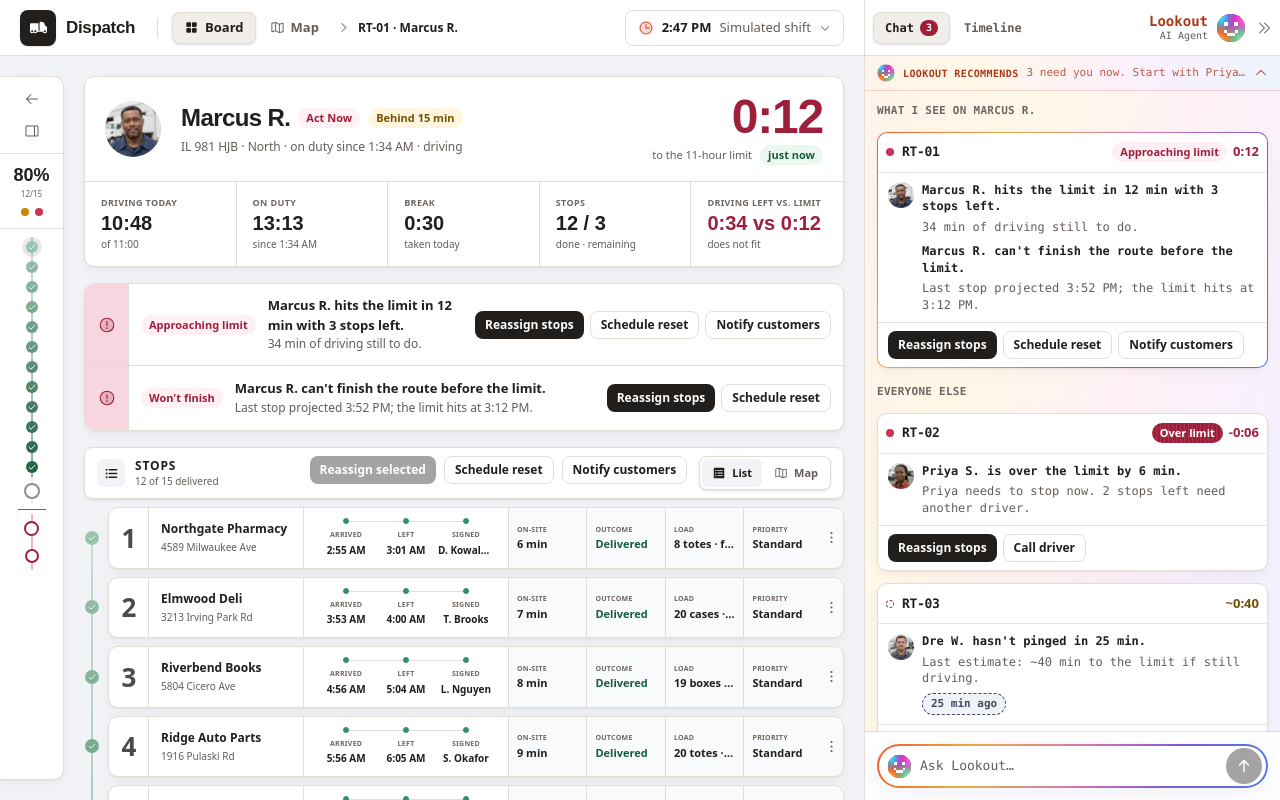
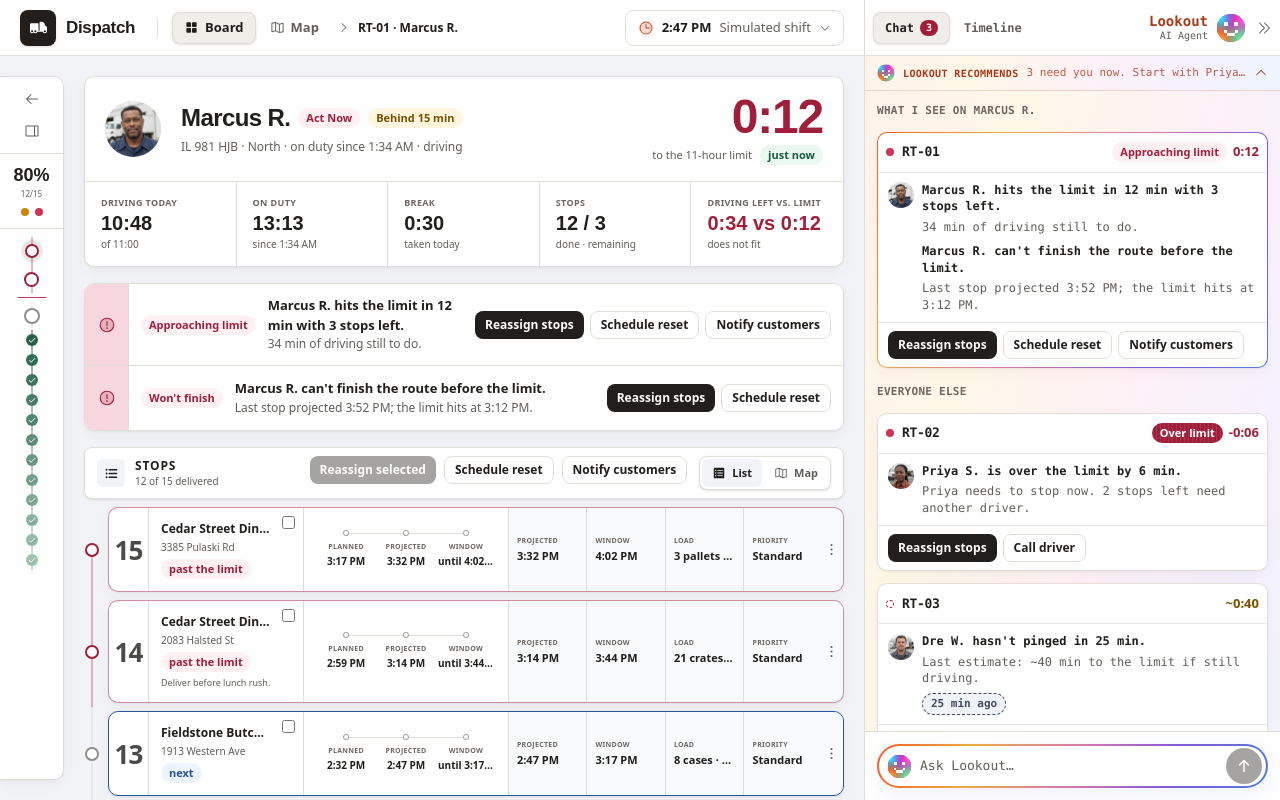
Before and after one commit to davekeller/dispatcher-dashboard, a React (Vite) app: page /routes/drv-01 in a window 1280 px wide. Built offline with nearby package versions, Linux system fonts and the light colour scheme.

Commit message:
Reverse route timelines to lead with remaining work

```diff
--- a/src/index.css
+++ b/src/index.css
@@ -145,7 +145,7 @@ body { @apply bg-canvas text-ink font-sans; }
 .lookout-metric-active { box-shadow: inset 0 -2px 0 var(--color-lookout); }
 
 .route-history-progress {
-  background: linear-gradient(to bottom, var(--color-route-done-start), var(--color-route-done-end));
+  background: linear-gradient(to top, var(--color-route-done-start), var(--color-route-done-end));
 }
 
 .route-history-node {
--- a/src/lib/routeTimeline.ts
+++ b/src/lib/routeTimeline.ts
@@ -2,12 +2,13 @@ export type MiniTimelineLayout = {
   positions: number[]
 }
 
-/** One literal overview scale: every route stop receives an equal slot from top to bottom.
- * Visual focus comes from node size and status color, never positional magnification. */
+/** One literal overview scale in reverse route order: every route stop receives an equal
+ * slot, with the route end at the top and its origin at the bottom. Visual focus comes
+ * from node size and status color, never positional magnification. */
 export function miniTimelineLayout(statuses: readonly string[]): MiniTimelineLayout {
   if (statuses.length === 0) return { positions: [] }
   if (statuses.length === 1) return { positions: [50] }
-  return { positions: statuses.map((_, index) => 5 + (index / (statuses.length - 1)) * 90) }
+  return { positions: statuses.map((_, index) => 95 - (index / (statuses.length - 1)) * 90) }
 }
 
 /** Percentage of the light endpoint to use for a completed stop. The route origin
--- a/src/views/route/RouteFilePage.tsx
+++ b/src/views/route/RouteFilePage.tsx
@@ -107,7 +107,7 @@ export default function RouteFilePage() {
             </Suspense>
           ) : (
             <ol className="flex flex-col gap-2">
-              {view.route.stops.map((s) => (
+              {[...view.route.stops].reverse().map((s) => (
                 <li key={s.id} id={`stop-${s.id}`} className="scroll-mt-16">
                   <StopReceipt stop={s} delivery={deliveryById.get(s.deliveryId)} view={view} selected={selected.includes(s.id)} onToggle={() => toggle(s.id)} pastLimit={pastLimitIds.has(s.id)} />
                 </li>
--- a/src/views/route/RouteRail.tsx
+++ b/src/views/route/RouteRail.tsx
@@ -10,6 +10,7 @@ import StopStatusMarker, { stopHistoryStyle } from './StopStatusMarker'
 
 interface Node {
   stop: Stop
+  routeIndex: number
   t: number
   customer: string
   late: boolean
@@ -55,15 +56,15 @@ function stopState(node: Node, nextId: string | undefined, pastLimitIds: Set<str
 }
 
 /** A route-first progress rail. The summary answers "where are we?" and "does it fit?"
- * before the stop sequence supplies detail. Stop spacing follows route order rather than
- * elapsed time so completed, current, upcoming, and post-limit work remain scannable. */
+ * before the stop sequence supplies detail. Stops render in reverse route order so the
+ * remaining and newly reassigned work leads, while the source route order stays intact. */
 export default function RouteRail({ view, deliveryById, pastLimitIds, collapsed, onCollapsedChange, activeStopId, onSelectStop }: { view: DriverView; deliveryById: Map<string, Delivery>; pastLimitIds: Set<string>; activeStopId?: string | null; onSelectStop?: (id: string) => void; collapsed: boolean; onCollapsedChange: (c: boolean) => void }) {
   const { route, now } = view
   const schedule = routeScheduleSignal(view)
   const hos = routeHosSignal(view)
   const nextId = view.next?.id
   const progress = view.total === 0 ? 1 : view.done / view.total
-  const [active, setActive] = useState<string | null>(route.stops[0]?.id ?? null)
+  const [active, setActive] = useState<string | null>(nextId ?? route.stops.at(-1)?.id ?? null)
   // In map mode the page owns the selection; in list mode the receipt being read does.
   const shownActive = activeStopId !== undefined ? activeStopId : active
   const [summaryOpen, setSummaryOpen] = useState(true)
@@ -71,7 +72,7 @@ export default function RouteRail({ view, deliveryById, pastLimitIds, collapsed,
   const timelineRef = useRef<HTMLDivElement>(null)
   const nodeRefs = useRef(new Map<string, HTMLButtonElement>())
 
-  const nodes = useMemo<Node[]>(() => route.stops.map((stop) => {
+  const nodes = useMemo<Node[]>(() => route.stops.map((stop, routeIndex) => {
     const t = stop.status === 'done' || stop.status === 'failed'
       ? (stop.departedAt ?? stop.plannedEta)
       : stop.status === 'in_progress'
@@ -80,19 +81,21 @@ export default function RouteRail({ view, deliveryById, pastLimitIds, collapsed,
     const windowEnd = deliveryById.get(stop.deliveryId)?.window.end
     return {
       stop,
+      routeIndex,
       t,
       customer: deliveryById.get(stop.deliveryId)?.customer ?? stop.deliveryId,
       late: stop.status === 'pending' && windowEnd !== undefined && t > windowEnd,
     }
   }), [deliveryById, now, route.stops, view.driftMin])
+  const displayedNodes = useMemo(() => [...nodes].reverse(), [nodes])
 
   const firstPastLimitId = nodes.find((node) => pastLimitIds.has(node.stop.id))?.stop.id
   const firstRemainingIndex = nodes.findIndex((node) => node.stop.status !== 'done' && node.stop.status !== 'failed')
   const lastCompleteIndex = nodes.reduce((last, node, index) => node.stop.status === 'done' || node.stop.status === 'failed' ? index : last, -1)
 
   useEffect(() => {
-    setActive(route.stops[0]?.id ?? null)
-  }, [route.id, route.stops])
+    setActive(nextId ?? route.stops.at(-1)?.id ?? null)
+  }, [nextId, route.id, route.stops])
 
   useEffect(() => {
     setSummaryOpen(true)
@@ -208,8 +211,9 @@ export default function RouteRail({ view, deliveryById, pastLimitIds, collapsed,
 
       {(collapsed || timelineOpen) && <div ref={timelineRef} data-collapsed={collapsed} className={`route-timeline-scroll min-h-0 flex-1 overflow-y-auto overscroll-contain ${collapsed ? 'px-1 py-2' : 'px-2 pb-2'}`}>
         <ol>
-          {nodes.map((node, index) => {
+          {displayedNodes.map((node) => {
             const { stop } = node
+            const index = node.routeIndex
             const isActive = shownActive === stop.id
             const isFirstPast = stop.id === firstPastLimitId
             const state = stopState(node, nextId, pastLimitIds)
@@ -220,18 +224,6 @@ export default function RouteRail({ view, deliveryById, pastLimitIds, collapsed,
             const rowSize = collapsed ? completed ? 'h-5' : 'h-7' : completed ? 'min-h-8' : 'min-h-10'
             return (
               <li key={stop.id}>
-                {isFirstPast && (
-                  <div style={collapsed ? undefined : TIMELINE_COLUMNS} className={`${collapsed ? 'my-1 flex justify-center' : 'grid h-6 items-center'}`} title="The remaining route crosses the driver's 11-hour HOS limit here">
-                    {collapsed ? (
-                      <span className="h-px w-7 bg-act-now-fill" />
-                    ) : (
-                      <>
-                        <span className="relative flex h-6 items-center justify-center"><span className="absolute inset-y-0 w-px bg-act-now-fill" /><span className="relative h-px w-4 bg-act-now-fill" /></span>
-                        <span className="pl-2 text-[8px] font-semibold uppercase tracking-[0.05em] text-act-now">HOS limit</span>
-                      </>
-                    )}
-                  </div>
-                )}
                 <button
                   ref={(element) => {
                     if (element) nodeRefs.current.set(stop.id, element)
@@ -260,6 +252,18 @@ export default function RouteRail({ view, deliveryById, pastLimitIds, collapsed,
                     </span>
                   )}
                 </button>
+                {isFirstPast && (
+                  <div style={collapsed ? undefined : TIMELINE_COLUMNS} className={`${collapsed ? 'my-1 flex justify-center' : 'grid h-6 items-center'}`} title="The remaining route crosses the driver's 11-hour HOS limit here">
+                    {collapsed ? (
+                      <span className="h-px w-7 bg-act-now-fill" />
+                    ) : (
+                      <>
+                        <span className="relative flex h-6 items-center justify-center"><span className="absolute inset-y-0 w-px bg-act-now-fill" /><span className="relative h-px w-4 bg-act-now-fill" /></span>
+                        <span className="pl-2 text-[8px] font-semibold uppercase tracking-[0.05em] text-act-now">HOS limit</span>
+                      </>
+                    )}
+                  </div>
+                )}
               </li>
             )
           })}
--- a/src/views/route/StopReceipt.tsx
+++ b/src/views/route/StopReceipt.tsx
@@ -52,8 +52,8 @@ export default function StopReceipt({ stop, delivery, view, selected, onToggle,
   const timelineRed = stop.status === 'failed' || pastLimit || pastWindow
   const timelineTone = stop.status === 'done' ? 'route-history-node' : timelineRed ? 'bg-act-now-fill/70' : 'bg-line'
   const timelineStyle = stop.status === 'done' ? stopHistoryStyle(stopIndex, lastCompleteIndex) : undefined
-  const firstStop = stopIndex === 0
-  const lastStop = stopIndex === view.route.stops.length - 1
+  const firstStop = stopIndex === view.route.stops.length - 1
+  const lastStop = stopIndex === 0
 
   const events: StopEvent[] = complete ? [
     ...(stop.arrivedAt !== undefined ? [{ label: 'Arrived', value: fmtClock(stop.arrivedAt), tone: 'clear' as const }] : []),
--- a/src/views/shift/RouteTimelineMini.tsx
+++ b/src/views/shift/RouteTimelineMini.tsx
@@ -16,8 +16,8 @@ function nodeSize(status: string): string {
 }
 
 /** The route-detail stop spine reduced to its visual essentials. It occupies the full
- * left edge of a board card. Stops keep one uniform route scale; completed deliveries
- * recede into smaller connective nodes while unresolved and exceptional stops stay larger. */
+ * left edge of a board card. Stops keep one uniform reverse-route scale so the work left
+ * is at the top; completed deliveries recede into smaller connective nodes below it. */
 export default function RouteTimelineMini({ view }: { view: DriverView }) {
   const stops = view.route.stops
   const layout = miniTimelineLayout(stops.map((stop) => stop.status))
@@ -26,15 +26,15 @@ export default function RouteTimelineMini({ view }: { view: DriverView }) {
   const firstPastIndex = stops.findIndex((stop) => pastLimitIds.has(stop.id))
   const lastCompleteIndex = stops.reduce((last, stop, index) => stop.status === 'done' || stop.status === 'failed' ? index : last, -1)
   const position = (index: number) => layout.positions[index] ?? 50
-  const completeThrough = lastCompleteIndex < 0 ? 5 : position(lastCompleteIndex)
-  const pastLimitFrom = firstPastIndex < 0 ? 100 : position(firstPastIndex)
+  const completeFrom = lastCompleteIndex < 0 ? 95 : position(lastCompleteIndex)
+  const pastLimitThrough = firstPastIndex < 0 ? 5 : position(firstPastIndex)
 
   return (
     <div className="relative isolate w-6 shrink-0 self-stretch border-r border-line/70 bg-canvas/50" aria-label={`Route timeline: ${view.done} of ${view.total} stops complete${pastLimitIds.size > 0 ? `, ${pastLimitIds.size} stops past HOS` : ''}.`}>
       <span className="absolute bottom-[5%] left-1/2 top-[5%] w-px -translate-x-1/2 bg-line" aria-hidden="true" />
-      {lastCompleteIndex >= 0 && <span className="route-history-progress absolute left-1/2 top-[5%] w-px -translate-x-1/2" style={{ height: `${Math.max(0, completeThrough - 5)}%` }} aria-hidden="true" />}
-      {firstPastIndex >= 0 && <span className="absolute bottom-[5%] left-1/2 w-px -translate-x-1/2 bg-act-now-fill/70" style={{ top: `${pastLimitFrom}%` }} aria-hidden="true" />}
-      {firstPastIndex >= 0 && <span className="absolute left-1/2 z-10 h-px w-4 -translate-x-1/2 bg-act-now-fill" style={{ top: `${pastLimitFrom}%` }} aria-hidden="true" />}
+      {lastCompleteIndex >= 0 && <span className="route-history-progress absolute bottom-[5%] left-1/2 w-px -translate-x-1/2" style={{ top: `${completeFrom}%` }} aria-hidden="true" />}
+      {firstPastIndex >= 0 && <span className="absolute left-1/2 top-[5%] w-px -translate-x-1/2 bg-act-now-fill/70" style={{ bottom: `${100 - pastLimitThrough}%` }} aria-hidden="true" />}
+      {firstPastIndex >= 0 && <span className="absolute left-1/2 z-10 h-px w-4 -translate-x-1/2 bg-act-now-fill" style={{ top: `${pastLimitThrough}%` }} aria-hidden="true" />}
       {stops.map((stop, index) => (
         <span
           key={stop.id}
```
Also changed, not shown: 4 other files (tests, documents, lock files or other folders).
